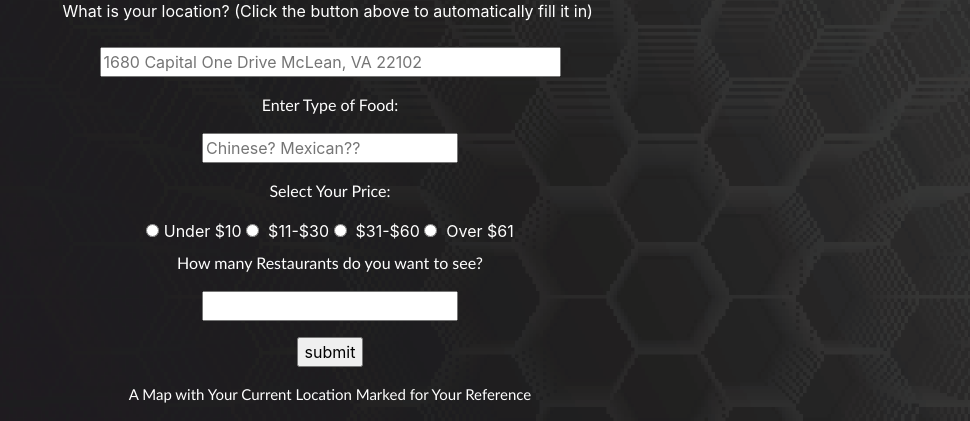
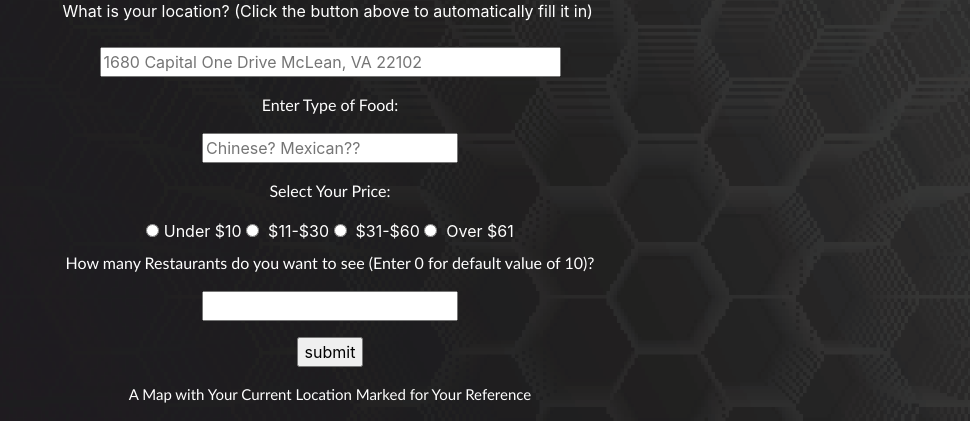
Before and after one commit to Amgg12301/Restaurant-Flask-App, a Flask app: page / in a window 1280 px wide. Shown: the part 245-666 px from the top of the page, without its empty margins (310-1280 px from the left). Run offline with Flask 2, Linux system fonts and the light colour scheme; some libraries are stand-ins or nearby versions.

Commit message:
Update index.html

```diff
--- a/templates/index.html
+++ b/templates/index.html
@@ -52,7 +52,7 @@ label {
           <input id = "price" type="radio" name="price" value="$$$" required/> <label for="price" style="color:white;">&nbsp;$31-$60</label>
           <input id = "price" type="radio" name="price" value="$$$$" required/> <label for="price" style="color:white;">&nbsp;Over $61</label>
           </div>
-          <p style="font-family:optima;color:white;size:0">How many Restaurants do you want to see?</p>
+          <p style="font-family:optima;color:white;size:0">How many Restaurants do you want to see (Enter 0 for default value of 10)?</p>
           <p><input type = "number" name = "number" onkeypress="return (event.charCode == 8 || event.charCode == 0 || event.charCode == 13) ? null : event.charCode >= 48 && event.charCode <= 57"required/></p>
          <p><input type = "submit" value = "submit" /></p>
       </form>
```
